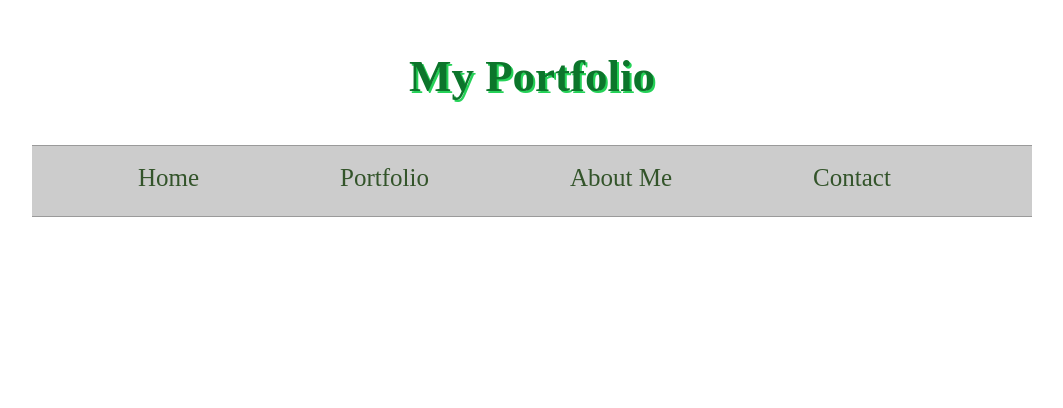
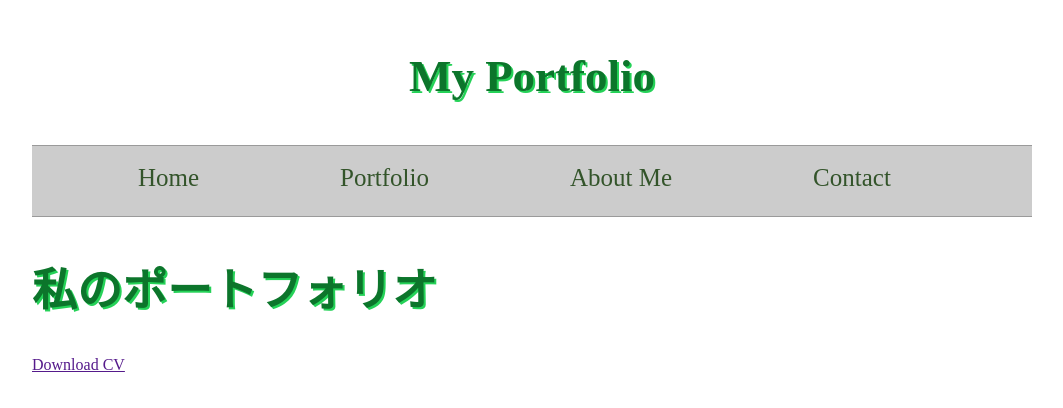
Before and after one commit to trd-carlyn/portfolio_sample, a plain HTML site: page index.html in a window 1280 px wide. Shown: the whole page, without its empty margins (108-1171 px from the left). Drawn offline with Linux system fonts and the light colour scheme.

Commit message:
[edit]character

```diff
--- a/index.html
+++ b/index.html
@@ -22,6 +22,17 @@
 					</div>
 				</div>
 			</header>
+			<div id="content">
+				<div class="download">
+					<div class="download-box">
+						<h2> 私のポートフォリオ</h2>
+						<a href=""> Download CV</a>
+					</div>
+				</div>
+				<div class="portfolio"></div>
+				<div class="about"></div>
+				<div class="contact"></div>
+			</div>
 		</div>
 	</body>
 </html>
```
